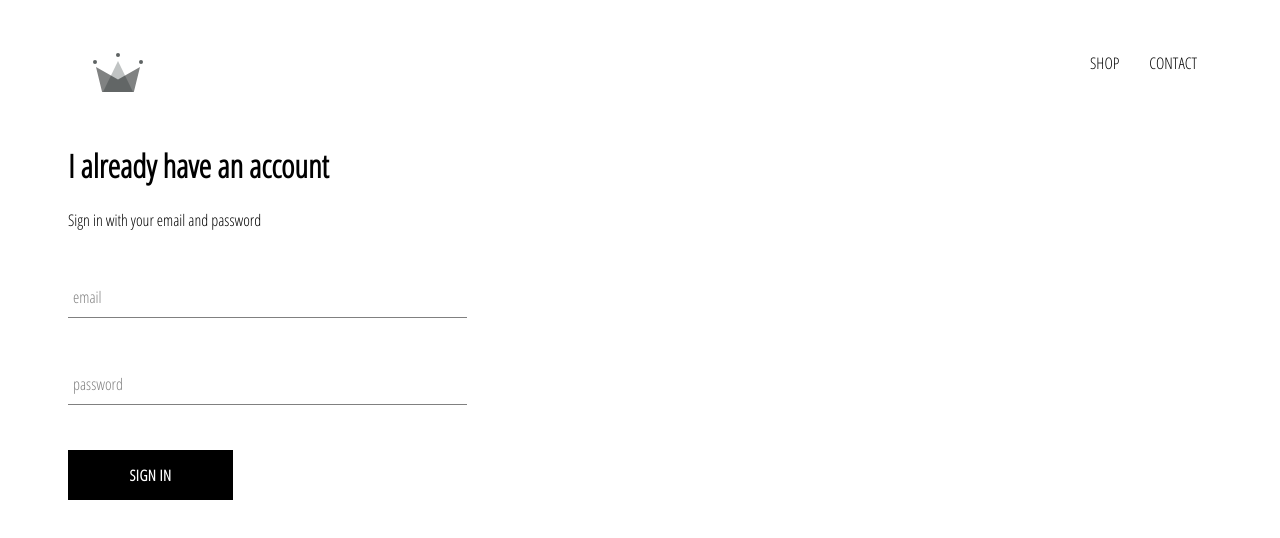
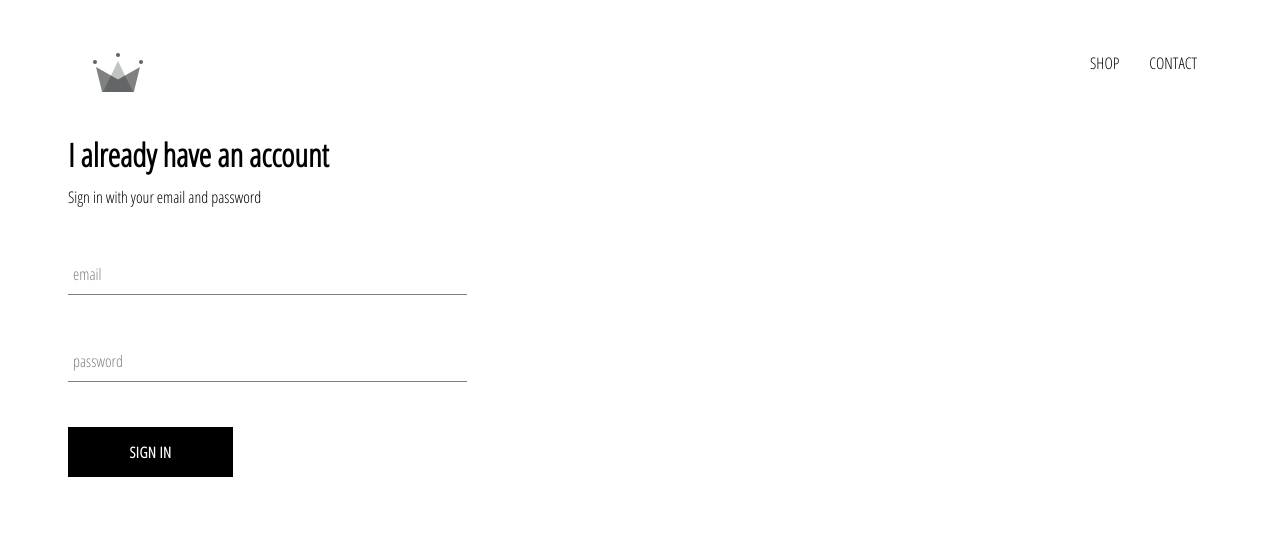
Before and after one commit to adewale2018/e-commerce-app, a React (Create React App) app: page /signin in a window 1280 px wide. Shown: the top 538 px of the page. Built offline with nearby package versions, Linux system fonts and the light colour scheme.

Commit message:
Add signin

```diff
--- a/src/pages/homepage/signin/SignIn.js
+++ b/src/pages/homepage/signin/SignIn.js
@@ -25,7 +25,7 @@ class SignIn extends React.Component {
   render() {
     return (
       <div className='sign-in'>
-        <h1>I already have an account</h1>
+        <h1 className="title">I already have an account</h1>
         <span>Sign in with your email and password</span>
 
         <form onSubmit={this.handleSubmit}>
```
